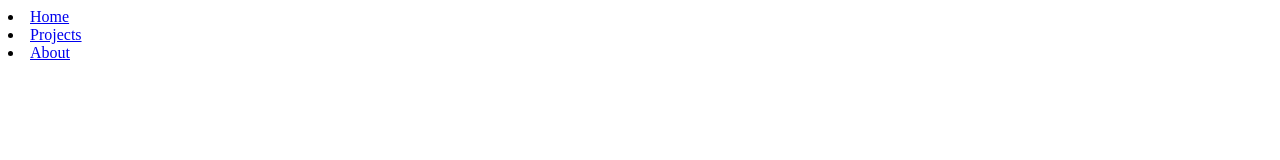
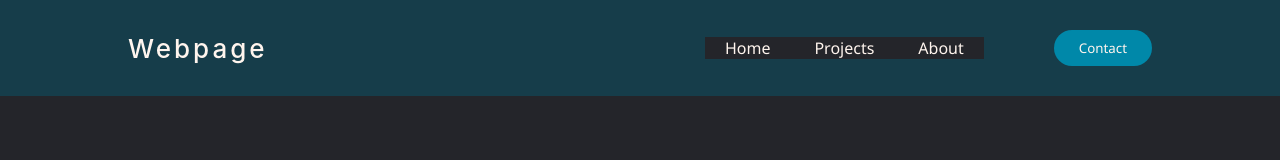
Before and after one commit to gend97/test_repo, a plain HTML site: page index.html in a window 1280 px wide. Drawn offline with Linux system fonts and the light colour scheme.

Commit message:
improved navbar

```diff
--- a/index.html
+++ b/index.html
@@ -5,15 +5,19 @@
     <meta http-equiv="X-UA-Compatible" content="IE=edge">
     <meta name="viewport" content="width=device-width, initial-scale=1.0">
     <title>Sample Webpage</title>
-    <link ref="stylesheet" href="styles.css">
+    <link rel="stylesheet" href="styles.css">
 </head>
 <body>
     <header>
+        <div class="title">Webpage</div>
         <nav>
-            <li><a href="#">Home</a></li>
-            <li><a href="#">Projects</a></li>
-            <li><a href="#">About</a></li>
+            <ul class="nav__links">
+                <li><a href="#">Home</a></li>
+                <li><a href="#">Projects</a></li>
+                <li><a href="#">About</a></li>
+            </ul>
         </nav>
+        <a class="cta" href="#"><button>Contact</button></a>
     </header>
 </body>
 </html>
--- a/styles.css
+++ b/styles.css
@@ -2,9 +2,63 @@
     box-sizing:border-box;
     margin: 0;
     padding: 0;
-    background-color: seashell;
+    background-color:#24252A;
+
+}
+
+li, a, button{
+    font-family:'Segoe UI', Tahoma, Geneva, Verdana, sans-serif;
+    color:seashell;
+    text-decoration: none;
+    background: none;
+
 }
 
 header {
     display: flex;
+    justify-content: flex-end;
+    align-items: center;
+    padding: 30px 10%;
+    background-color: rgba(1, 98, 122, 0.4);
 }
+
+.title  {
+    font-family: -apple-system, BlinkMacSystemFont, 'Segoe UI', Roboto, Oxygen, Ubuntu, Cantarell, 'Open Sans', 'Helvetica Neue', sans-serif;
+    font-size: 26px;
+    font-weight: 500;
+    color: seashell;
+    letter-spacing: 3px;
+    margin-right: auto;
+    background: none;
+}
+
+.nav__links{
+    list-style-type: none;
+    ;
+}
+
+.nav__links li{
+    display: inline-block;
+    padding: 0px 20px;
+}
+
+.nav__links li a{
+    transition: all 0.3s ease 0s;
+}
+
+.nav__links li a:hover{
+    color:steelblue;
+}
+
+button{
+    padding:9px 25px;
+    background-color:rgba(0,136,169,1);
+    border: none;
+    border-radius: 50px;
+    cursor: pointer;
+    transition: all 0.3s ease 0s;
+    margin-left: 70px;
+}
+button:hover{
+    background-color:rgba(0,136,169,0.6);
+}
```
